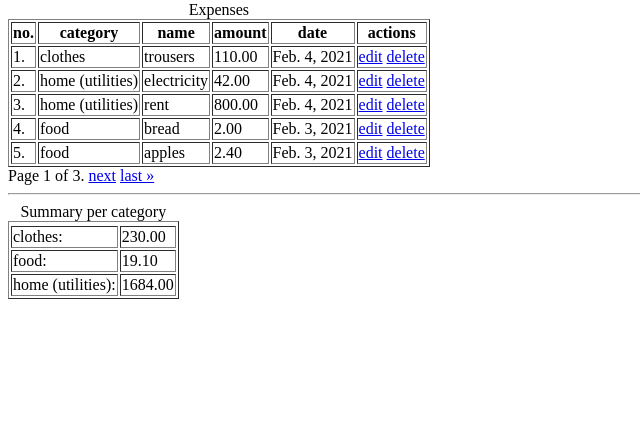
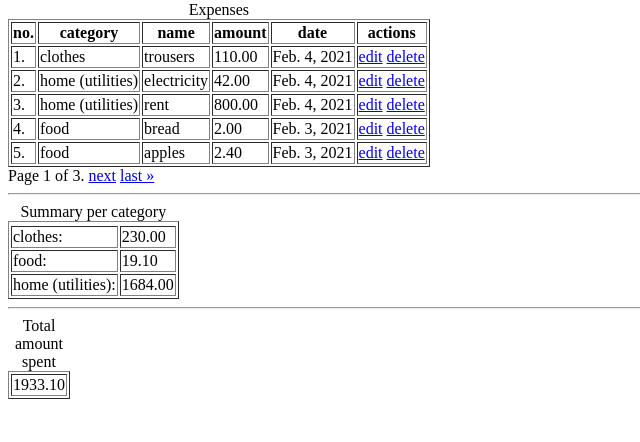
Before and after one commit to Szpuntel/Recruitment_Task_1, a Django app: page /expenses/expense/list/ in a window 1280 px wide. Shown: the part 358-800 px from the top of the page, without its empty margins (0-640 px from the left). Run offline with Django 4.2, Linux system fonts and the light colour scheme; data comes from the database, SQL or seed files in the repository.

Commit message:
+add total amount spent

```diff
--- a/project/expenses/reports.py
+++ b/project/expenses/reports.py
@@ -13,3 +13,7 @@ def summary_per_category(queryset):
         .annotate(s=Sum('amount'))
         .values_list('category_name', 's')
     ))
+
+
+def total_amount_spent(queryset):
+    return queryset.aggregate(s=Sum('amount'))['s']
--- a/project/expenses/templates/expenses/expense_list.html
+++ b/project/expenses/templates/expenses/expense_list.html
@@ -57,4 +57,12 @@
 	{% endfor %}
   </tr>
 </table>
+
+<hr>
+<table border="1">
+  <caption>Total amount spent</caption>
+  <tr>
+    <td>{{total_amount_spent|floatformat:2}}</td>
+  </tr>
+</table>
 {% endblock %}
--- a/project/expenses/views.py
+++ b/project/expenses/views.py
@@ -2,7 +2,7 @@ from django.views.generic.list import ListView
 
 from .forms import ExpenseSearchForm
 from .models import Expense, Category
-from .reports import summary_per_category
+from .reports import summary_per_category,total_amount_spent
 
 
 class ExpenseListView(ListView):
@@ -41,6 +41,7 @@ class ExpenseListView(ListView):
             form=form,
             object_list=queryset,
             summary_per_category=summary_per_category(queryset),
+            total_amount_spent=total_amount_spent(queryset),
             **kwargs)
 
 class CategoryListView(ListView):
```
Also changed, not shown: project/TODO.md (+2 -4 lines).
